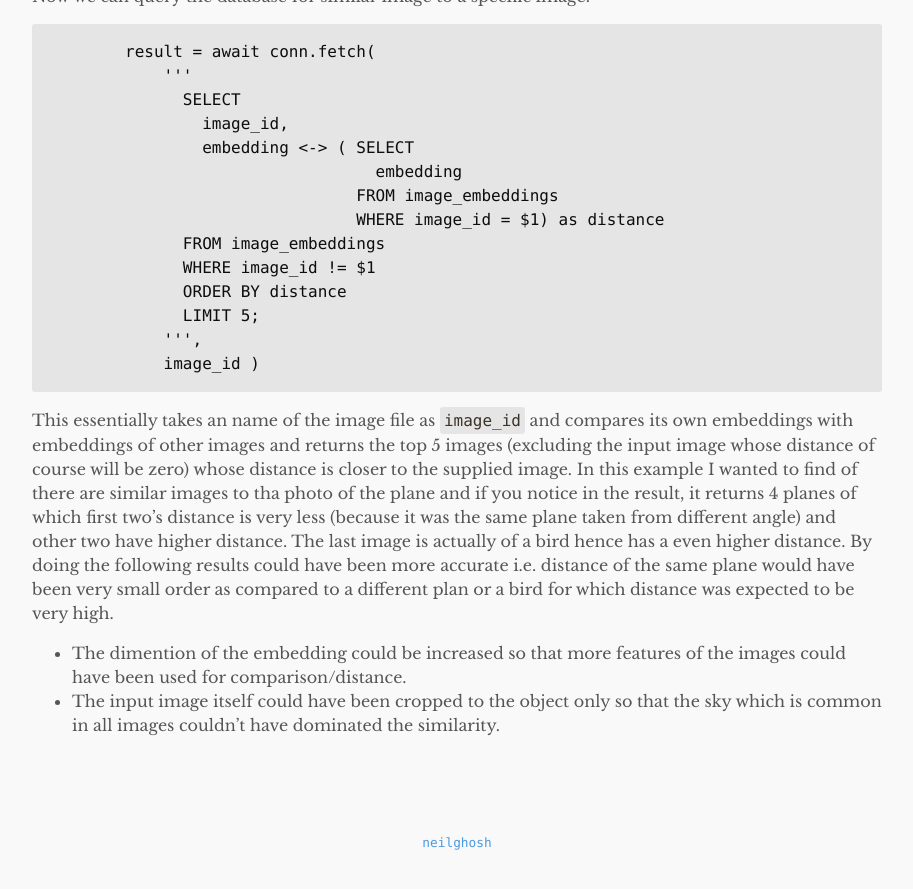
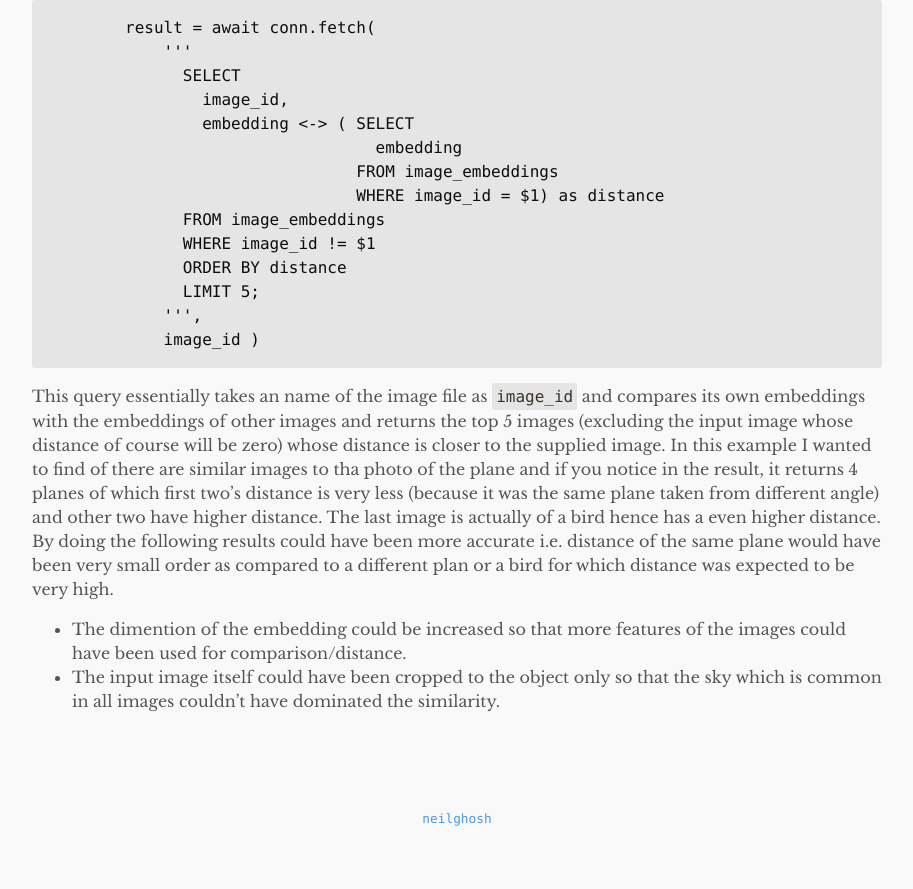
Before and after one commit to neilghosh/neilghosh.github.io, a Jekyll site: the page built from _posts/2023/2023-12-02-embeddings-prediction-using-vertext-ai-and-vector-database.md.md, in a window 1280 px wide and 900 px high, scrolled down 6388 px. Shown: the top 889 px of the window, without its empty margins (183-1096 px from the left). Built offline with Jekyll 4.4.1, drawn with Linux system fonts in a browser that asks for light colours.

Commit message:
_posts/2023/2023-12-02-embeddings-prediction-using-vertext-ai-and-vector-database.md.md updated from https://stackedit.io/

````diff
--- a/_posts/2023/2023-12-02-embeddings-prediction-using-vertext-ai-and-vector-database.md.md
+++ b/_posts/2023/2023-12-02-embeddings-prediction-using-vertext-ai-and-vector-database.md.md
@@ -126,7 +126,6 @@
     DATASET_URL='embeddings.csv'
     image_embeddings = pd.read_csv(DATASET_URL, header=None)
 
-
     loop = asyncio.get_running_loop()
     async with Connector(loop=loop) as connector:
         # Create connection to Cloud SQL database.
@@ -178,13 +177,12 @@
             image_id )
 ```
 
-
-This essentially takes an name of the image file as `image_id` and compares its own embeddings with embeddings of other images and returns the top 5 images (excluding the input image whose distance of course will be zero) whose distance is closer to the supplied image. In this example I wanted to find of there are similar images to tha photo of the plane and if you notice in the result, it returns 4 planes of which first two's distance is very less (because it was the same plane taken from different angle) and other two have higher distance. The last image is actually of a bird hence has a even higher distance. By doing the following  results could have been more accurate i.e. distance of the same plane would have been very small order as compared to a different plan or a bird for which distance was expected to be very high.
+This query essentially takes an name of the image file as `image_id` and compares its own embeddings with the embeddings of other images and returns the top 5 images (excluding the input image whose distance of course will be zero) whose distance is closer to the supplied image. In this example I wanted to find of there are similar images to tha photo of the plane and if you notice in the result, it returns 4 planes of which first two's distance is very less (because it was the same plane taken from different angle) and other two have higher distance. The last image is actually of a bird hence has a even higher distance. By doing the following  results could have been more accurate i.e. distance of the same plane would have been very small order as compared to a different plan or a bird for which distance was expected to be very high.
 
 - The dimention of the embedding could be increased so that more features of the images could have been used for comparison/distance.
 - The input image itself could have been cropped to the object only so that the sky which is common in all images couldn't have dominated the similarity.
 <!--stackedit_data:
-eyJoaXN0b3J5IjpbNzM4MTkxNDY0LC04Mjc0OTg5NDQsMTgxMD
-gwNzU3NywtNDYwODMxMTg5LC0xMTEyODcyNjk1LDE5OTI3NDkw
-MTcsNzYxODEwMDA0XX0=
+eyJoaXN0b3J5IjpbLTIxMzU2OTUzMDcsLTgyNzQ5ODk0NCwxOD
+EwODA3NTc3LC00NjA4MzExODksLTExMTI4NzI2OTUsMTk5Mjc0
+OTAxNyw3NjE4MTAwMDRdfQ==
 -->
````
